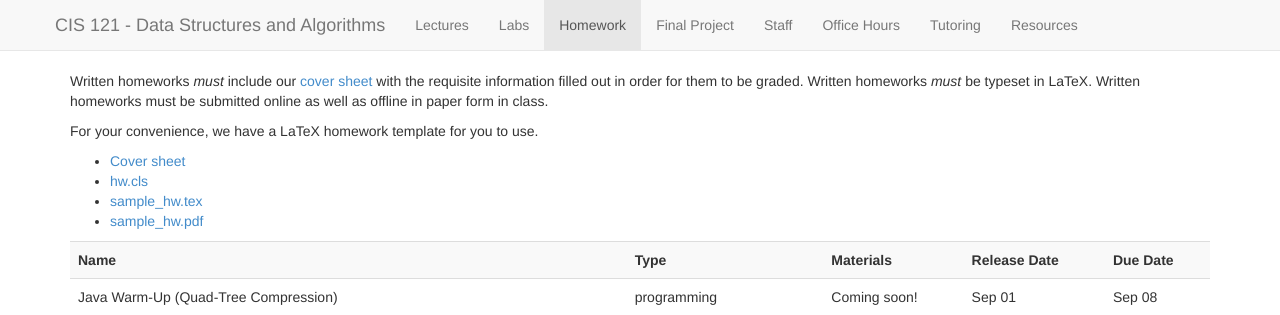
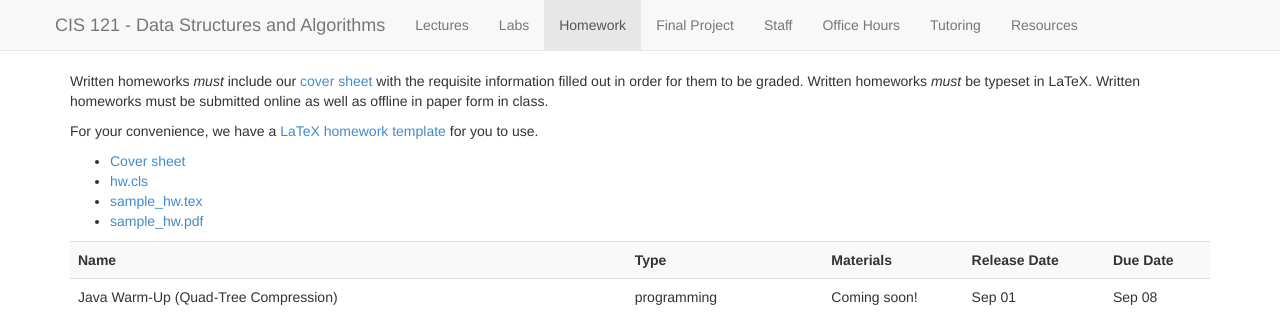
Before and after one commit to callison-burch/data-structures-and-algorithms, a Jekyll site: the page built from homework.md, in a window 1280 px wide. Shown: the top 315 px of the page. Built offline with Jekyll 4.4.1, drawn with Linux system fonts in a browser that asks for light colours; nearby versions of some CDN libraries; part of the change alters nothing that is shown.

```diff
--- a/homework.md
+++ b/homework.md
@@ -10,7 +10,8 @@ out in order for them to be graded. Written homeworks *must* be typeset in
 LaTeX. Written homeworks must be submitted online as well as offline in paper
 form in class.
 
-For your convenience, we have a LaTeX homework template for you to use.
+For your convenience, we have a [LaTeX homework template](content/hws/hw.cls)
+for you to use.
 
 * [Cover sheet](content/hws/cover_sheet_15fa.pdf)
 * [hw.cls](content/hws/hw.cls)
```
